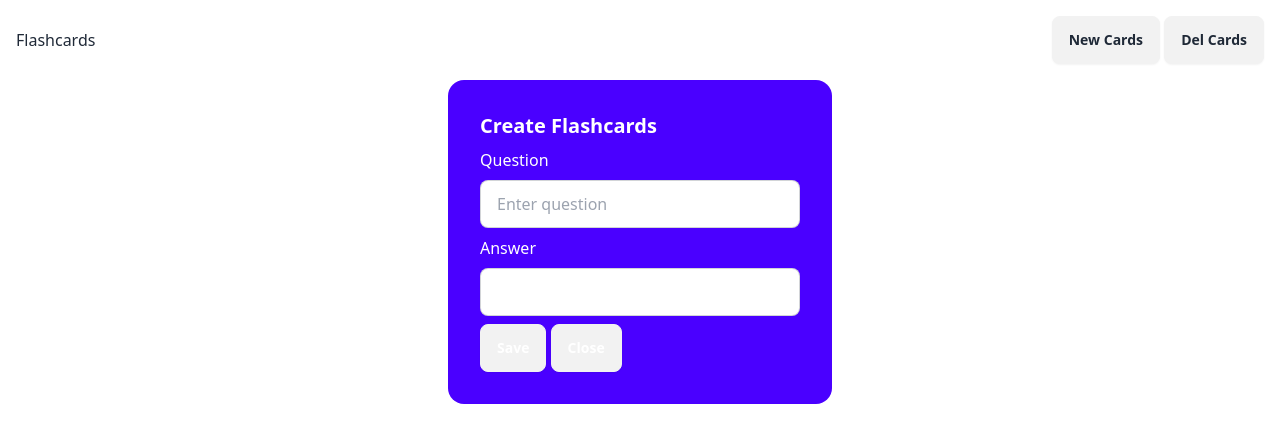
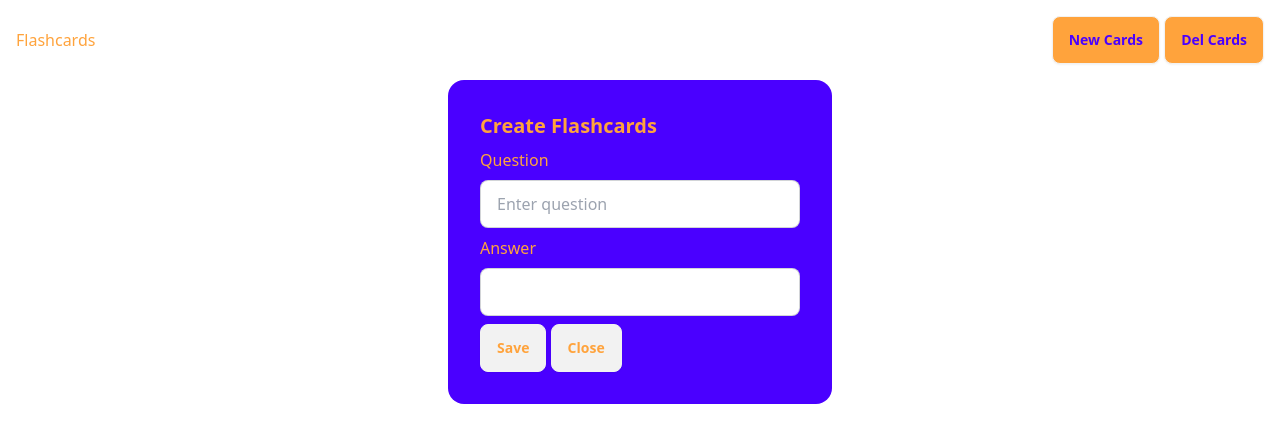
Before and after one commit to rochellelovegood/flashCard, a website built with Vite: page index.html in a window 1280 px wide. Built offline with nearby package versions, Linux system fonts and the light colour scheme.

Commit message:
color changes

```diff
--- a/index.html
+++ b/index.html
@@ -10,16 +10,16 @@
     <header class="m-4">
       <div class="container">
         <div class="nav  md:flex flex-wrap justify-between items-center">
-          <h1>Flashcards</h1>
+          <h1 style="color: #FFA33C;">Flashcards</h1>
           <div>
-            <button class="btn" onclick="showCreateCardBox()">New Cards</button>
-            <button class="btn" onclick="delFlashCards()">Del Cards</button>
+            <button style="background-color: #FFA33C;" class="btn text-primary" onclick="showCreateCardBox()">New Cards</button>
+            <button style="background-color: #FFA33C;" class="btn text-primary" onclick="delFlashCards()">Del Cards</button>
           </div>
         </div>
       </div>
     </header>
     <div class="cardcontainer m-4 flex justify-center">
-      <div id="create-box" class=" card w-96 text-white bg-primary ">
+      <div id="create-box" style="color:#FFA33C;;"  class=" card w-96 bg-primary ">
         <div class="card-body">
           <h2 class="card-title">Create Flashcards</h2>
           <label for="question">Question</label>
@@ -27,8 +27,8 @@
           <label  for="answer">Answer</label>
           <input id="answer" class="input input-bordered" type="text">
           <div>
-            <button  onclick="addFlashcard()" class="btn text-white">Save</button>
-            <button onclick="hideCreateBox()" class="btn text-white ">Close</button>
+            <button style="color: #FFA33C;;"  onclick="addFlashcard()" class="btn">Save</button>
+            <button style="color: #FFA33C;;" onclick="hideCreateBox()" class="btn ">Close</button>
           </div>
         </div>
       </div>
```
